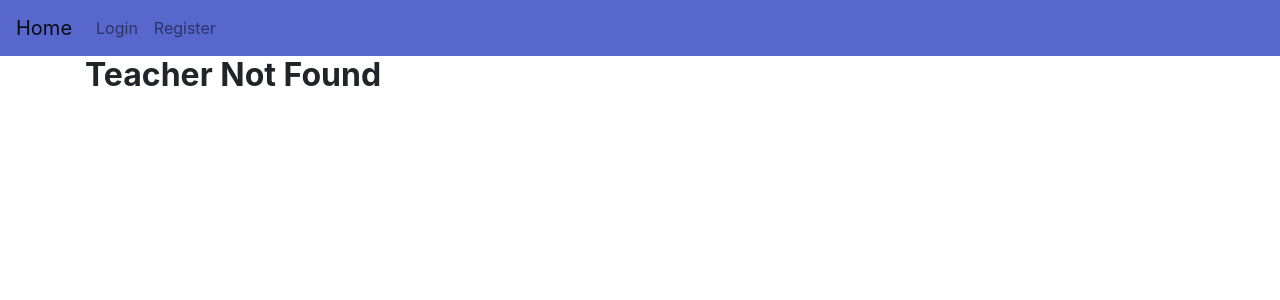
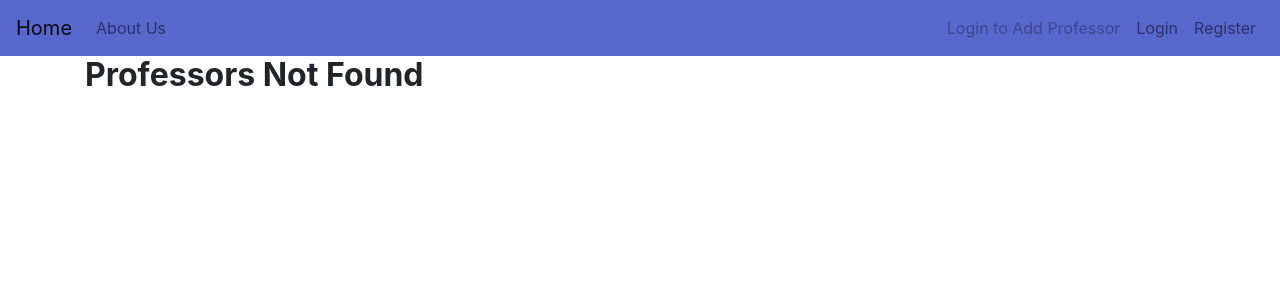
Before and after one commit to abcdl44/professor-rating-website, a Flask app: page /search_results/1 in a window 1280 px wide. Shown: the top 300 px of the page. Run offline with Flask 2, Linux system fonts and the light colour scheme; data that the repository does not hold is empty; some libraries are stand-ins or nearby versions.

Commit message:
Finished
Ugh

```diff
--- a/flask_app/__init__.py
+++ b/flask_app/__init__.py
@@ -28,7 +28,7 @@ def page_not_found(e):
 def create_app(test_config=None):
     app = Flask(__name__)
 
-    app.config["MONGODB_HOST"] = "mongodb://localhost:27017/not_sure"
+    app.config["MONGODB_HOST"] = "mongodb://localhost:27017/new_database"
     app.config["SECRET_KEY"] = os.urandom(16)
     app.config['MAIL_SERVER']='smtp.gmail.com'
     app.config['MAIL_PORT'] = 465
--- a/flask_app/forms.py
+++ b/flask_app/forms.py
@@ -66,7 +66,7 @@ class UpdateEmailForm(FlaskForm):
 
 # Submit Review about Professor
 class SubmitReviewForm(FlaskForm):
-    rating = IntegerField("Rating", validators=[InputRequired(), NumberRange(min=1, max=10, message="Value between 1 and 10")])
+    rating = IntegerField("Rating out of 10", validators=[InputRequired(), NumberRange(min=1, max=10, message="Value between 1 and 10")])
     text = TextAreaField("Comment", validators=[Length(max=500), Optional()])
     submit = SubmitField("Add Review")
 
--- a/flask_app/models.py
+++ b/flask_app/models.py
@@ -7,7 +7,7 @@ def load_user(user_id):
 
 class User(db.Document, UserMixin):
     username = db.StringField(required=True, unique=True)
-    email = db.EmailField(required=True, unique=True)
+    email = db.StringField(required=True, unique=True)
     password = db.StringField(required=True)
 
     def get_id(self):
@@ -15,12 +15,10 @@ class User(db.Document, UserMixin):
 
 class Review(db.Document):
     commenter = db.ReferenceField(User, required=True)
-    professor = db.StringField(required=True, unique=True)
+    professor = db.StringField(required=True, unique=False)
     date = db.StringField(required=True)
     rating = db.IntField(required=True)
     text = db.StringField(max_length=500)
 
 class Professor(db.Document):
     name = db.StringField(required=True, unique=True)
-    total_score = db.IntField(required=True)
-    num_reviewers = db.IntField(required=True)
--- a/flask_app/not_users/routes.py
+++ b/flask_app/not_users/routes.py
@@ -22,14 +22,20 @@ def index():
     ratings = []
     print(data)
     for i in data:
-        print("hi hi")
-        print(i)
         names.append(i.name)
-        ratings.append(i.total_score)
-        if len(names) == 5:
-            break
-    fig = plt.figure()
-    plt.bar(names, ratings, width=.03)
+        count = 0
+        sum = 0
+        reviews = Review.objects(professor=i.name)
+        for j in reviews:
+            count += 1
+            sum += j.rating
+        if count == 0:
+            ratings.append(0)
+        else:
+            ratings.append(sum//count)
+    ax = plt.gca()
+    ax.set_ylim([0, 10])
+    plt.bar(names, ratings, color='xkcd:sky blue')
     plt.ylabel("Ratings")
     plt.title("Most rated professors")
 
@@ -59,20 +65,27 @@ def professor_page(professor):
             professor = professor,
             date = current_time(),
             rating = form.rating.data,
-            text = form.text.data
+            text = form.text.data,
         )
         new_review.save()
 
-        # idk if this actually works
-        Professor.objects(name = professor).update_one(inc__total_score=form.rating.data, inc__num_reviewers=1)
-
-        return redirect(url_for("not_users.professor_page", professor=professor))
+        return redirect(request.path)
 
     reviews = Review.objects(professor=professor)
 
     professor_object = Professor.objects(name=professor).first()
 
-    return render_template("professor_page.html", professor=professor_object, reviews = reviews, form = form)
+    count = 0
+    sum = 0
+    reviews = Review.objects(professor=professor)
+    for j in reviews:
+        count += 1
+        sum += j.rating
+    overall = 0
+    if count != 0:
+        overall = sum//count
+
+    return render_template("professor_page.html", professor=professor_object, reviews = reviews, form = form, score = overall)
 
 @not_users.route("/add_new_professor", methods=["GET", "POST"])
 @login_required
@@ -81,11 +94,13 @@ def add_new_professor():
     if form.validate_on_submit():
         new_professor = Professor(
             name = form.name.data,
-            total_score = 0,
-            num_reviewers = 0
         )
         new_professor.save()
-        return redirect(url_for("not_users.index"))
+        return redirect(url_for("not_users.professor_page", professor=form.name.data))
         # (professor_page(form.name.data))
 
     return render_template("add_new_professor.html", form = form)
+
+@not_users.route("/about", methods=["GET"])
+def about():
+    return render_template("about.html")
--- a/flask_app/templates/header.html
+++ b/flask_app/templates/header.html
@@ -2,10 +2,12 @@
 {% block header %}
 <nav class="navbar navbar-expand-md navbar-light" style="background-color:rgb(87, 103, 204);">
     <a class="navbar-brand" href="{{ url_for('not_users.index') }} ">Home</a>
-
-    <div class="collapse navbar-collapse" id="navbarText">
-        <ul class="navbar-nav mr-auto">
-            <ul class="navbar-nav ml-auto">
+        <ul class="navbar-nav">
+            <li class="nav-item">
+                <a class="nav-link" href="{{ url_for('not_users.about') }}">About Us</a>
+            </li>
+        </ul>
+        <ul class="navbar-nav ml-auto order-md-last">
                 {% if current_user.is_authenticated %}
                 <li class="nav-item">
                     <a class="nav-link" href="{{ url_for('not_users.add_new_professor') }}">Add Professor</a>
@@ -18,6 +20,9 @@
                 </li>
                 {% else %}
                 <li class="nav-item">
+                    <a class="nav-link disabled" href="#">Login to Add Professor</a>
+                </li>
+                <li class="nav-item">
                     <a class="nav-link" href="{{ url_for('users.login') }}">Login</a>
                 </li>
                 <li class="nav-item">
@@ -25,8 +30,6 @@
                 </li>
                 {% endif %}
         </ul>
-
-    </div>
 </nav>
 
 <div class="container">
--- a/flask_app/templates/professor_page.html
+++ b/flask_app/templates/professor_page.html
@@ -1,8 +1,11 @@
 {% extends "header.html" %}
 {% block content %}
 <div class="container">
+    <div class="row mt-3">
+        <h1>Professor <b>{{professor.name}}</b></h1>
+    </div>
     <div class="row">
-        <h1>Professor <b>{{professor.name}}</b></h1>
+        <h2>Rated {{score}} out of 10 </h2>
     </div>
 
 
--- a/flask_app/templates/search_results.html
+++ b/flask_app/templates/search_results.html
@@ -2,15 +2,22 @@
 {% block content %}
 {% if results|length %}
     <div class="container-fluid">
+        <div class="row mt-3">
+        {% if results|length == 1 %}
+            <h2> {{ results|length }} Professor Found</h2>
+        {% else %}
+
+            <h2> {{ results|length }} Professors Found</h2>
+        {% endif %}
+        </div>
     {% for result in results %}
-        <div class="row">
-            <h5><a href="{{ url_for('not_users.professor_page', professor=result.name) }}">{{ result.name }}</a> </h5>
-
+        <div class="row mt-3">
+            <ul><h3><a href="{{ url_for('not_users.professor_page', professor=result.name) }}">{{ result.name }}</a> </h3></ul>
         </div>
     {% endfor %}
     </div>
 {% else %}
-    <h2><b>Teacher Not Found</b></h2>
+    <h2><b>Professors Not Found</b></h2>
 {% endif %}
 
 {% endblock %}
```
Also changed, not shown: flask_app/templates/about.html (added, +14 -0 lines), flask_app/templates/account.html (+7 -13 lines), flask_app/templates/add_new_professor.html (+4 -4 lines), flask_app/templates/index.html (+5 -14 lines), flask_app/templates/user_details.html (+4 -3 lines).
